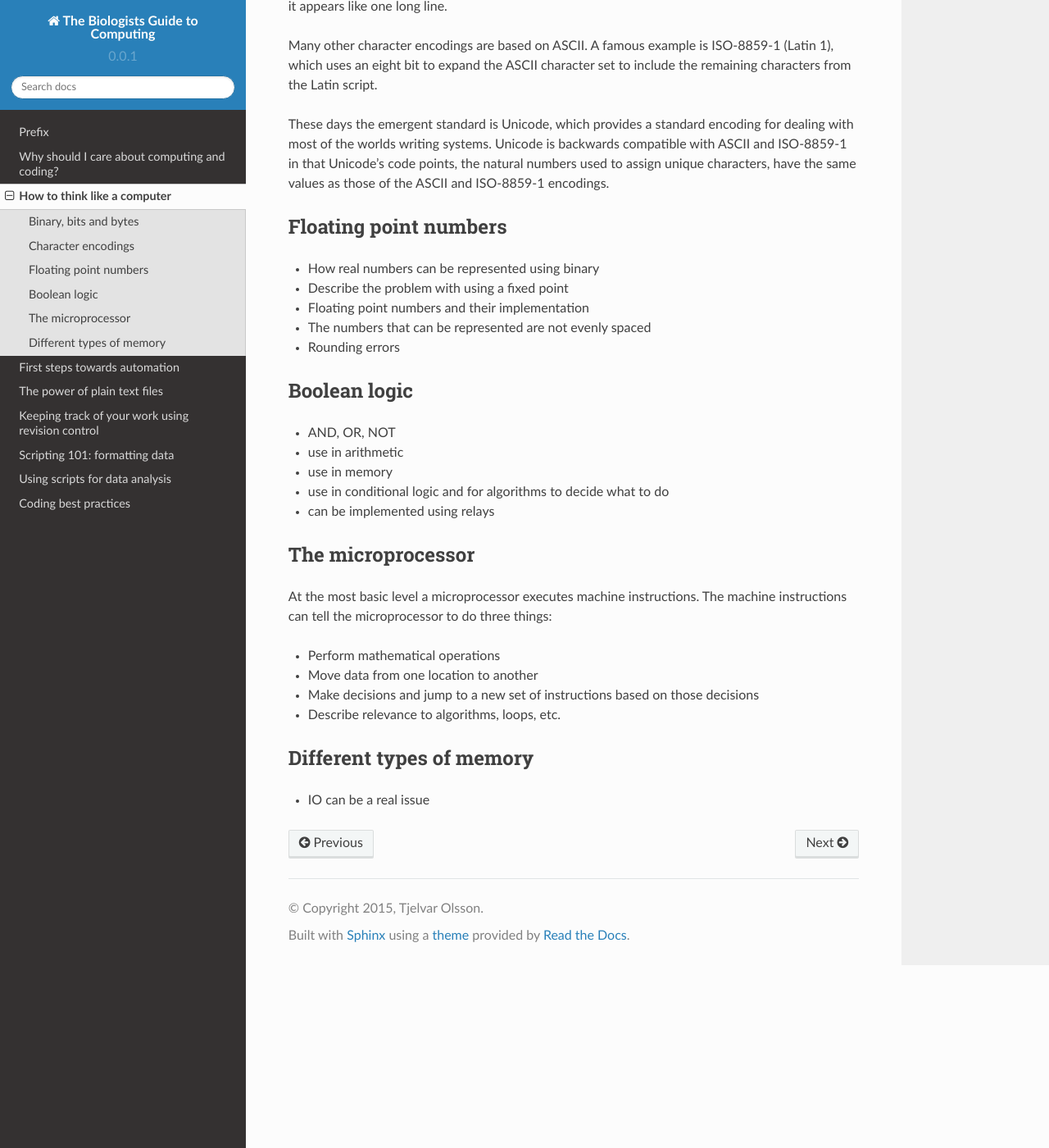
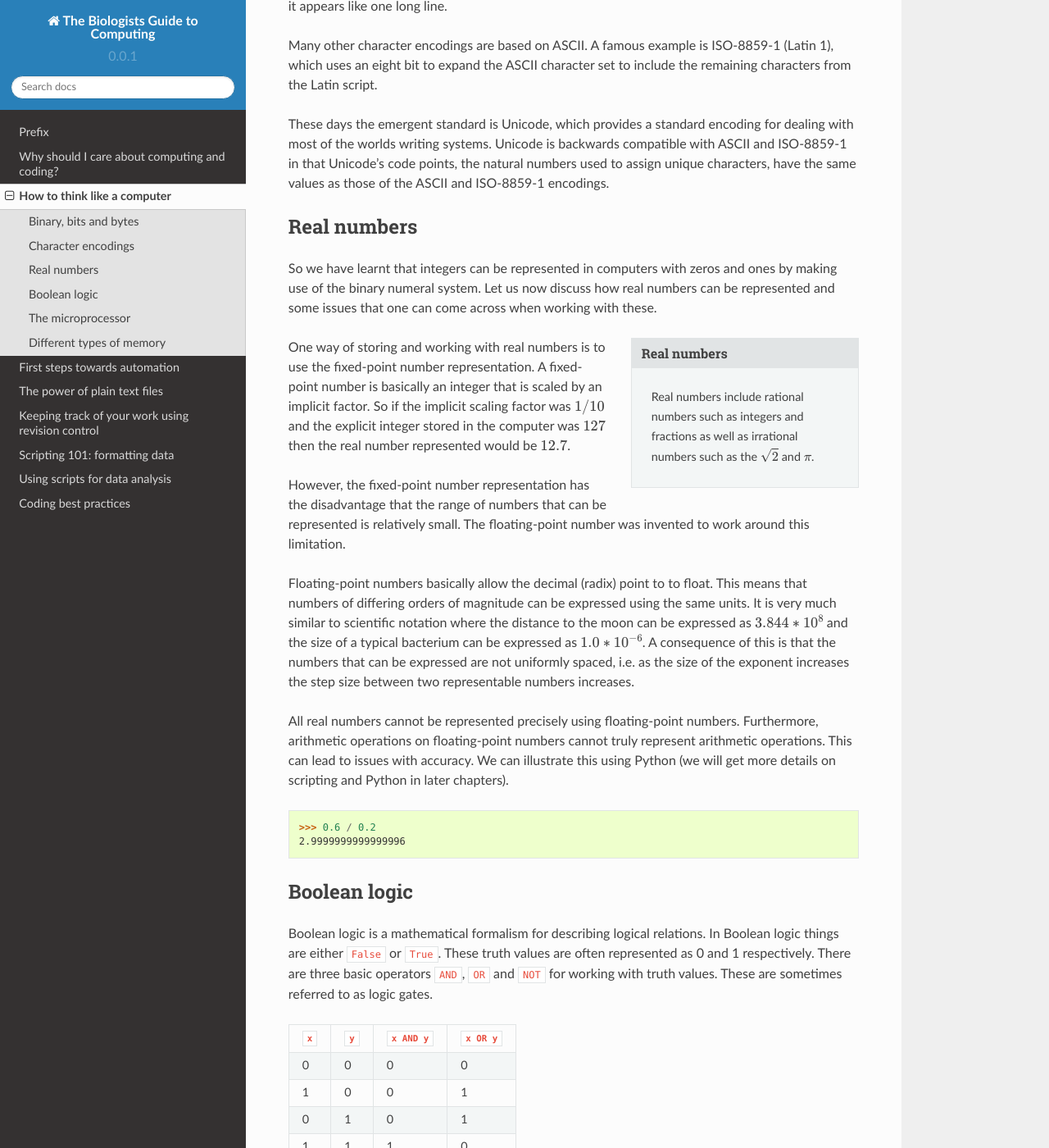
Before and after one commit to tjelvar-olsson/biologists-guide-to-computing, a Sphinx documentation site: the page built from source/how-to-think-like-a-computer.rst, in a window 1280 px wide and 1400 px high, scrolled down 1879 px. Shown: the whole window at 82% size. Built offline with Sphinx 7.4.7 and the Read the Docs theme 2.0.0, drawn with Linux system fonts in a browser that asks for light colours; some of the changed text lies outside the part shown.

Commit message:
Added sections on floating point numbers and boolean logic.

```diff
--- a/source/how-to-think-like-a-computer.rst
+++ b/source/how-to-think-like-a-computer.rst
@@ -93,23 +93,101 @@ assign unique characters, have the same values as those of the ASCII and
 ISO-8859-1 encodings.
 
 
-Floating point numbers
-----------------------
+Real numbers
+------------
 
-- How real numbers can be represented using binary
-- Describe the problem with using a fixed point
-- Floating point numbers and their implementation
-- The numbers that can be represented are not evenly spaced
-- Rounding errors
+So we have learnt that integers can be represented in computers with zeros and
+ones by making use of the binary numeral system. Let us now discuss how real
+numbers can be represented and some issues that one can come across when working
+with these.
+
+.. sidebar:: Real numbers
+
+   Real numbers include rational numbers such as integers and fractions as well
+   as irrational numbers such as the :math:`\sqrt{2}` and :math:`\pi`.
+
+One way of storing and working with real numbers is to use the fixed-point number
+representation. A fixed-point number is basically an integer that is scaled by an
+implicit factor. So if the implicit scaling factor was :math:`1/10` and the
+explicit integer stored in the computer was :math:`127` then the real number
+represented would be :math:`12.7`.
+
+However, the fixed-point number representation has the disadvantage that the
+range of numbers that can be represented is relatively small.  The
+floating-point number was invented to work around this limitation.
+
+Floating-point numbers basically allow the decimal (radix) point to to float.
+This means that numbers of differing orders of magnitude can be expressed using
+the same units. It is very much similar to scientific notation where the distance
+to the moon can be expressed as :math:`3.844 * 10^8` and the size of a typical
+bacterium can be expressed as :math:`1.0 * 10^{-6}`. A consequence of this is that
+the numbers that can be expressed are not uniformly spaced, i.e. as the size of
+the exponent increases the step size between two representable numbers increases.
+
+All real numbers cannot be represented precisely using floating-point numbers.
+Furthermore, arithmetic operations on floating-point numbers cannot truly
+represent arithmetic operations. This can lead to issues with accuracy. We can
+illustrate this using Python (we will get more details on scripting and Python
+in later chapters).
+
+.. code-block:: python
+
+    >>> 0.6 / 0.2
+    2.9999999999999996
+
 
 Boolean logic
 -------------
 
-- AND, OR, NOT
-- use in arithmetic
-- use in memory
-- use in conditional logic and for algorithms to decide what to do
-- can be implemented using relays
+Boolean logic is a mathematical formalism for describing logical relations.
+In Boolean logic things are either ``False`` or ``True``. These truth values
+are often represented as 0 and 1 respectively.
+There are three basic operators ``AND``, ``OR`` and ``NOT`` for working with
+truth values. These are sometimes referred to as logic gates.
+
+=====  =====  ===========  ==========
+``x``  ``y``  ``x AND y``  ``x OR y``
+=====  =====  ===========  ==========
+  0      0         0           0
+  1      0         0           1
+  0      1         0           1
+  1      1         1           0
+=====  =====  ===========  ==========
+
+=====  =========
+``x``  ``NOT x``
+=====  =========
+  0        1
+  1        0
+=====  =========
+
+Using these axioms more complex logic gates can be built up. For example, by
+combining ``NOT`` and ``AND`` one can create what is commonly referred to as
+a ``NAND`` gate.
+
+=====  =====  ===========  =================
+``x``  ``y``  ``x AND y``  ``NOT (x AND y)``
+=====  =====  ===========  =================
+  0      0         0           1
+  1      0         0           1
+  0      1         0           1
+  1      1         1           0
+=====  =====  ===========  =================
+
+Importantly one can use Boolean logic gates to implement integer arithmetic
+and memory. This combined with the fact that it is relatively easy to
+physically implement boolean logic using relays led to the construction of
+the first computers.
+
+Although you may not want to create your own computer having a basic
+understanding of Boolean logic will help you when implementing algorithms. For
+example one often need to make conditional logic statements along the lines of
+"``IF`` the cell contains green fluorescent protein ``AND`` it is illuminated
+with light of wavelength 395 nm ``THEN`` it will emit fluorescence at 509 nm".
+
+.. note:: Boolean logic is also used in Boolean networks, a formalism that
+          can be used to describe gene regulatory networks.
+
 
 
 The microprocessor
```
